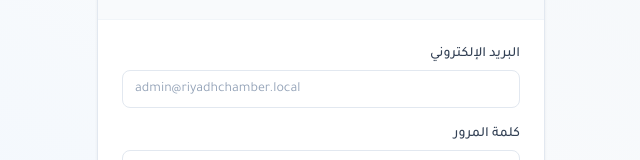
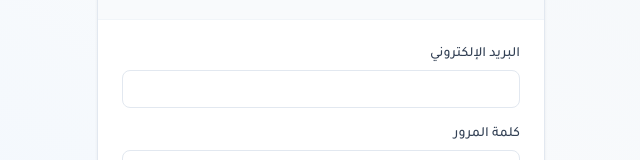
Before and after one commit to AdhamAbdo/Riyadh-Chamber, a React (Vite) app: page / in a window 1280 px wide. Shown: the part 349-509 px from the top of the page, without its empty margins (350-990 px from the left). Built offline with nearby package versions, Linux system fonts and the light colour scheme; no server answers; the database is empty.

Commit message:
Clear placeholder in email input
Remove placeholder text from email input field.

```diff
--- a/src/pages/Login.tsx
+++ b/src/pages/Login.tsx
@@ -66,7 +66,7 @@ export function Login({ onLogin, rememberDefault }: LoginProps) {
                 value={email}
                 onChange={(e) => setEmail(e.target.value)}
                 className="input"
-                placeholder="admin@riyadhchamber.local"
+                placeholder=""
                 dir="ltr"
                 autoComplete="username"
               />
```
